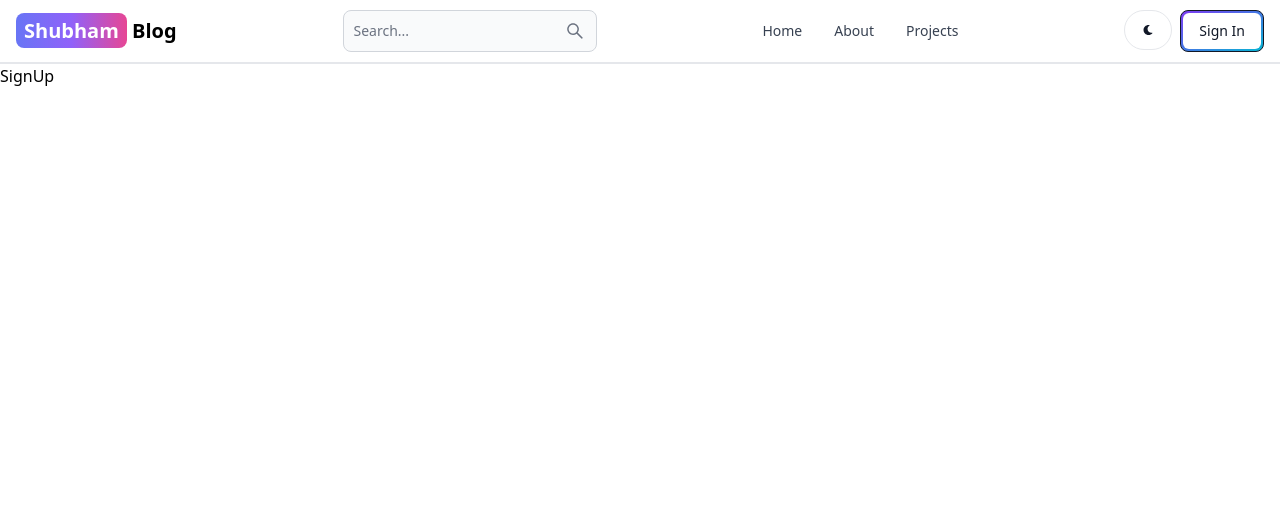
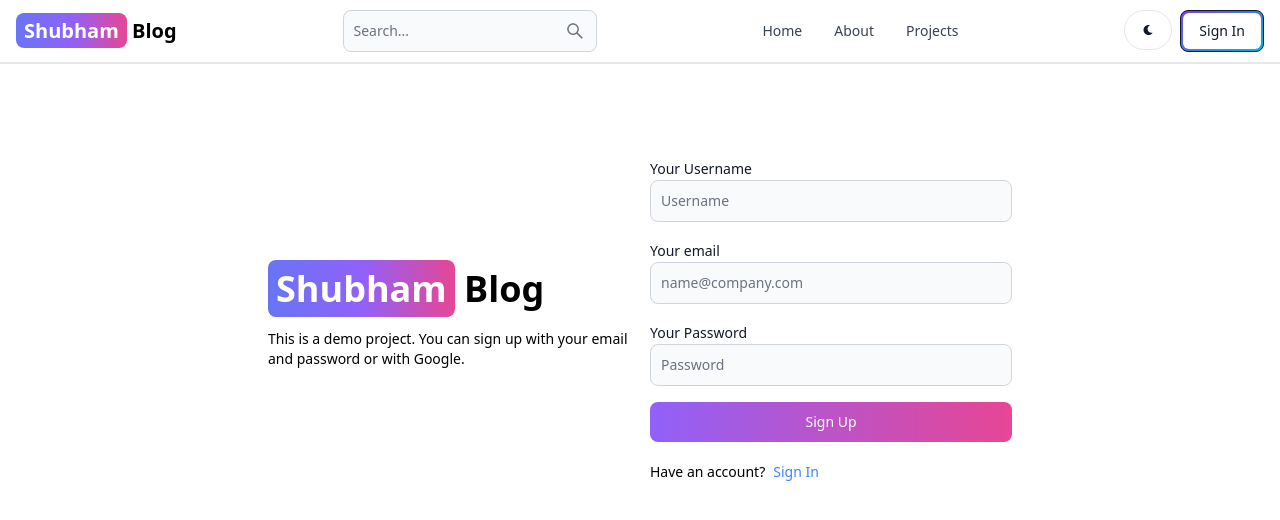
Before and after one commit to Saini-63/MERN-BLOG, a React (Vite) app in the folder client/: page /sign-up in a window 1280 px wide. Shown: the top 520 px of the page. Built offline with nearby package versions, Linux system fonts and the light colour scheme.

Commit message:
create Signup page up

```diff
--- a/client/src/pages/SignUp.jsx
+++ b/client/src/pages/SignUp.jsx
@@ -1,9 +1,47 @@
 //import React from 'react'
+
+import { Button, Label, TextInput } from "flowbite-react";
+import { Link } from "react-router-dom";
 
 export default function SignUp() {
   return (
-    <div>
-        SignUp
+    <div className="min-h-screen mt-20">
+        <div className="flex p-3 max-w-3xl mx-auto flex-col md:flex-row md:items-center gap-5">
+          {/* left */}
+            <div className="flex-1">
+              <Link to="/" className='font-bold dark:text-white text-4xl'>
+                  <span className='px-2 py-1 bg-gradient-to-r from-indigo-500 via-purple-500 to-pink-500 rounded-lg text-white'>
+                      Shubham
+                  </span>&nbsp;
+                  <strong>Blog</strong>
+              </Link>
+              <p className="text-sm mt-5">
+                This is a demo project. You can sign up with your email and password or with Google.
+              </p>
+            </div>
+            {/* right */}
+            <div className="flex-1">
+              <form className="flex flex-col gap-4">
+                <div>
+                  <Label value='Your Username'/>
+                  <TextInput type="text" placeholder="Username" id="username" />
+                </div>
+                <div>
+                  <Label value='Your email'/>
+                  <TextInput type="email" placeholder="name@company.com" id="email" />
+                </div>
+                <div>
+                  <Label value='Your Password'/>
+                  <TextInput type="text" placeholder="Password" id="password" />
+                </div>
+                <Button type="submit" gradientDuoTone='purpleToPink'>Sign Up</Button>
+              </form>
+              <div className="flex gap-2 text-sm mt-5">
+                <sapn>Have an account?</sapn>
+                <Link to="/sign-in" className="text-blue-500">Sign In</Link>
+              </div>
+            </div>
+        </div>
     </div>
   )
 }
```
Also changed, not shown: 1 other file (tests, documents, lock files or other folders).
